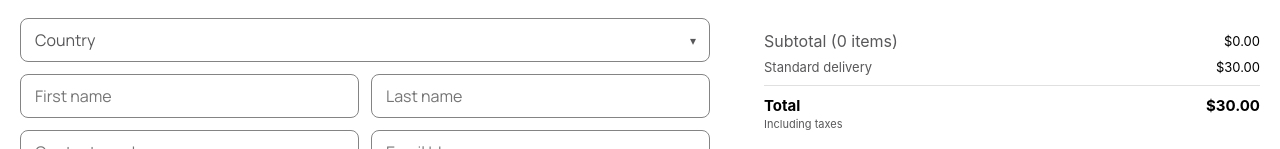
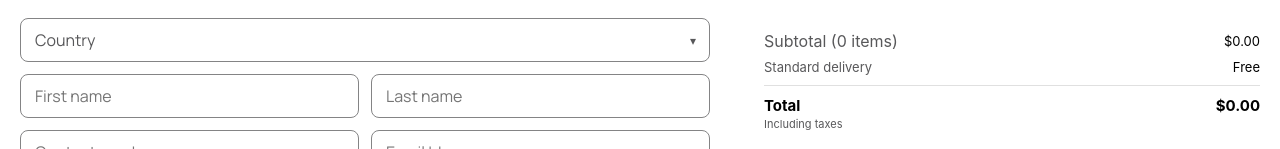
Before and after one commit to DevAlTawkel/ipure-hurbs-frontend, a Next.js app: page /shipping-info in a window 1280 px wide. Shown: the part 292-441 px from the top of the page. Built offline with nearby package versions, Linux system fonts and the light colour scheme.

Commit message:
Update the delivery fee logic

```diff
--- a/src/app/shipping-info/ShippingInfoContent.jsx
+++ b/src/app/shipping-info/ShippingInfoContent.jsx
@@ -71,7 +71,7 @@ const ShippingInfoContent = () => {
     const deliveryFee = (() => {
         if (subtotal >= 100) return 0;
         if (form.shippingMethod === "express") return 40;
-        return 30;
+        return 0;
     })();
 
     const total = subtotal + deliveryFee;
```
